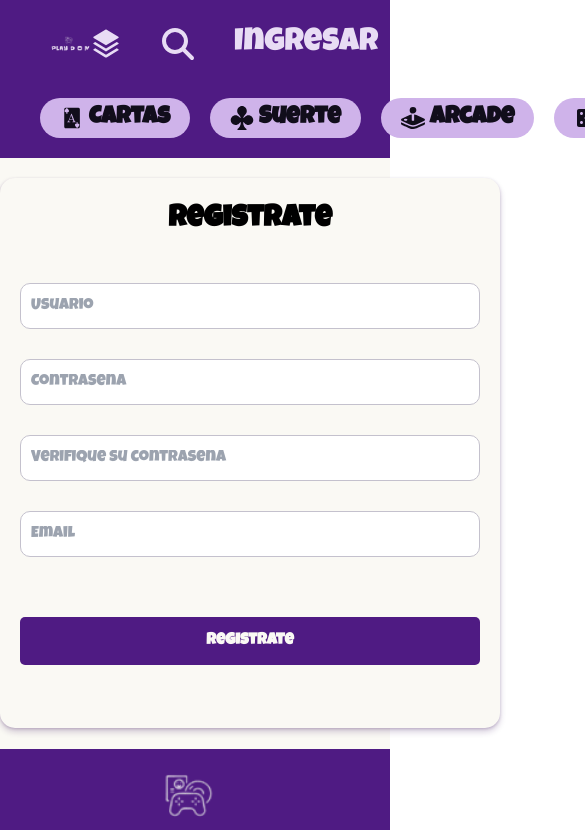
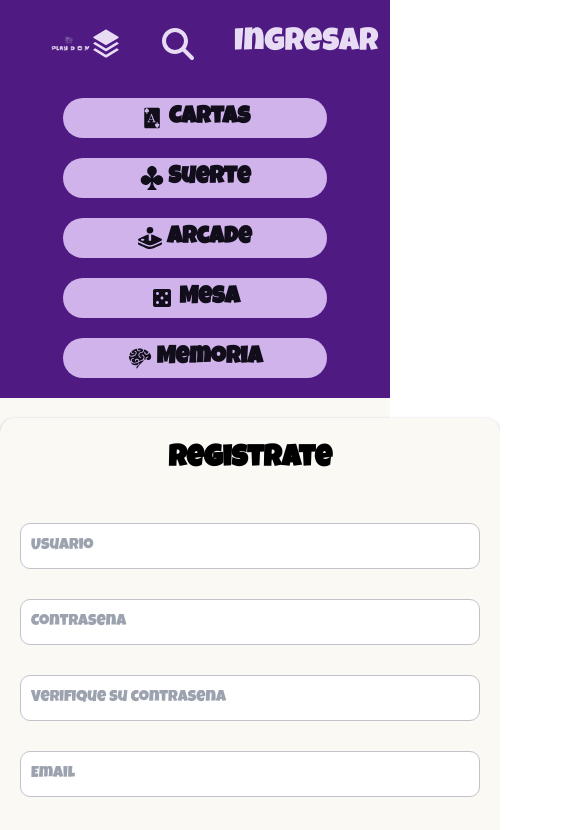
Before and after one commit to WiusGH/Simulacion-s15-React-PHP, a React (Vite) app in the folder frontend/: page /registro in a window 390 px wide. Shown: the top 830 px of the page, 585 px wide, since content can reach past the window. Built offline with nearby package versions, Linux system fonts and the light colour scheme.

Commit message:
fix: hacer home responsive y corregir url para dirigir al juego Tateti

```diff
--- a/frontend/src/components/buttons/HeaderButton.module.css
+++ b/frontend/src/components/buttons/HeaderButton.module.css
@@ -9,6 +9,7 @@
   font-weight: bold;
   margin: 10px;
   padding: 2px 20px;
+  min-width: 15%;
   &:hover {
     cursor: pointer;
     transition: 0.5s;
@@ -17,3 +18,9 @@
     color: #36115a;
   }
 }
+
+@media (max-width: 768px) {
+  .headerButton {
+    min-width: 80%;
+  }
+}
--- a/frontend/src/components/header/Header.module.css
+++ b/frontend/src/components/header/Header.module.css
@@ -30,4 +30,7 @@
   display: flex;
   justify-content: space-evenly;
   align-items: center;
+  @media (max-width: 768px) {
+    flex-direction: column;
+  }
 }
--- a/frontend/src/components/slider/Slider.tsx
+++ b/frontend/src/components/slider/Slider.tsx
@@ -22,7 +22,7 @@ const Slider = () => {
       {
         image: ticTacToe,
         alt: "Tic tac toe",
-        url: "/jugar/Tictactoe",
+        url: "/jugar/Tateti",
       },
       {
         image: blackjack,
@@ -42,7 +42,7 @@ const Slider = () => {
       {
         image: ticTacToe,
         alt: "Tic tac toe",
-        url: "/jugar/Tictactoe",
+        url: "/jugar/Tateti",
       },
       {
         image: bingo,
```
